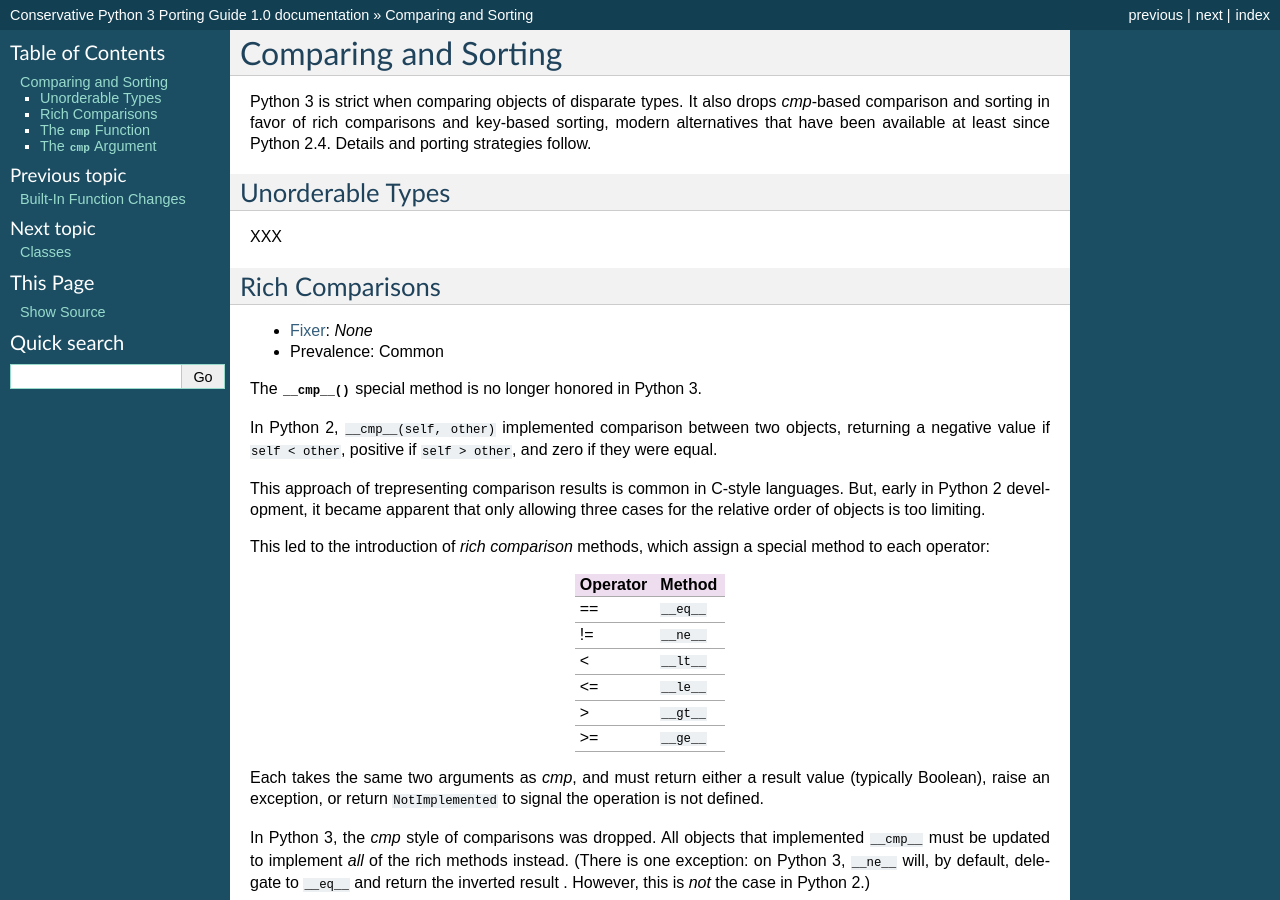
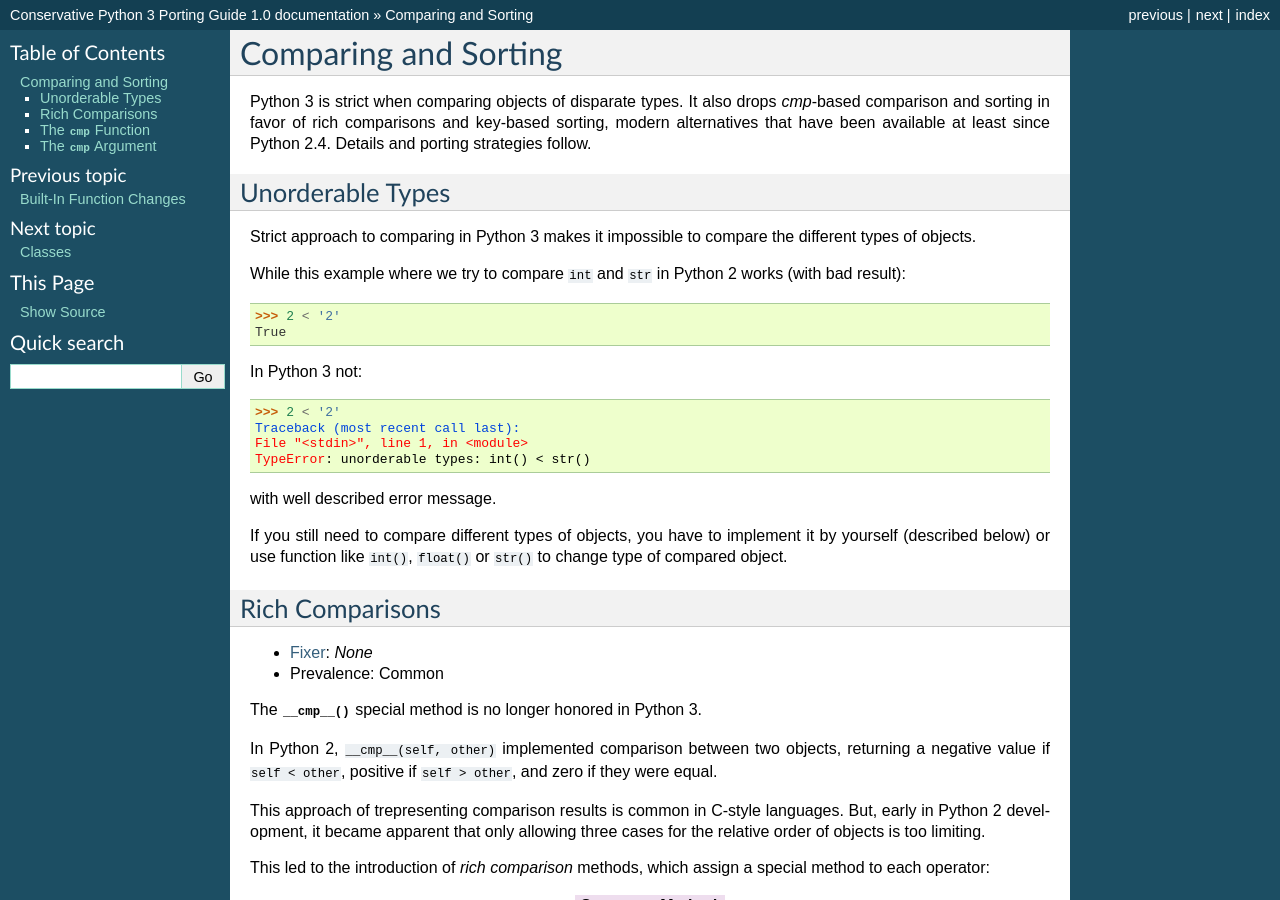
Before and after one commit to fedora-python/portingguide, a Sphinx documentation site: the page built from source/comparisons.rst, in a window 1280 px wide and 900 px high. Built offline with Sphinx 7.4.7, drawn with Linux system fonts in a browser that asks for light colours.

Commit message:
Added missing part of Comparison - unorderable types.

```diff
--- a/source/comparisons.rst
+++ b/source/comparisons.rst
@@ -10,7 +10,28 @@
 Unorderable Types
 ~~~~~~~~~~~~~~~~~
 
-XXX
+Strict approach to comparing in Python 3 makes it impossible to compare the
+different types of objects.
+
+While this example where we try to compare ``int`` and ``str`` in Python 2
+works (with bad result)::
+
+    >>> 2 < '2'
+    True
+
+In Python 3 not::
+
+    >>> 2 < '2'
+    Traceback (most recent call last):
+    File "<stdin>", line 1, in <module>
+    TypeError: unorderable types: int() < str()
+
+with well described error message.
+
+If you still need to compare different types of objects, you have to
+implement it by yourself (described below) or use function like ``int()``,
+``float()`` or ``str()`` to change type of compared object.
+
 
 Rich Comparisons
 ~~~~~~~~~~~~~~~~
```
